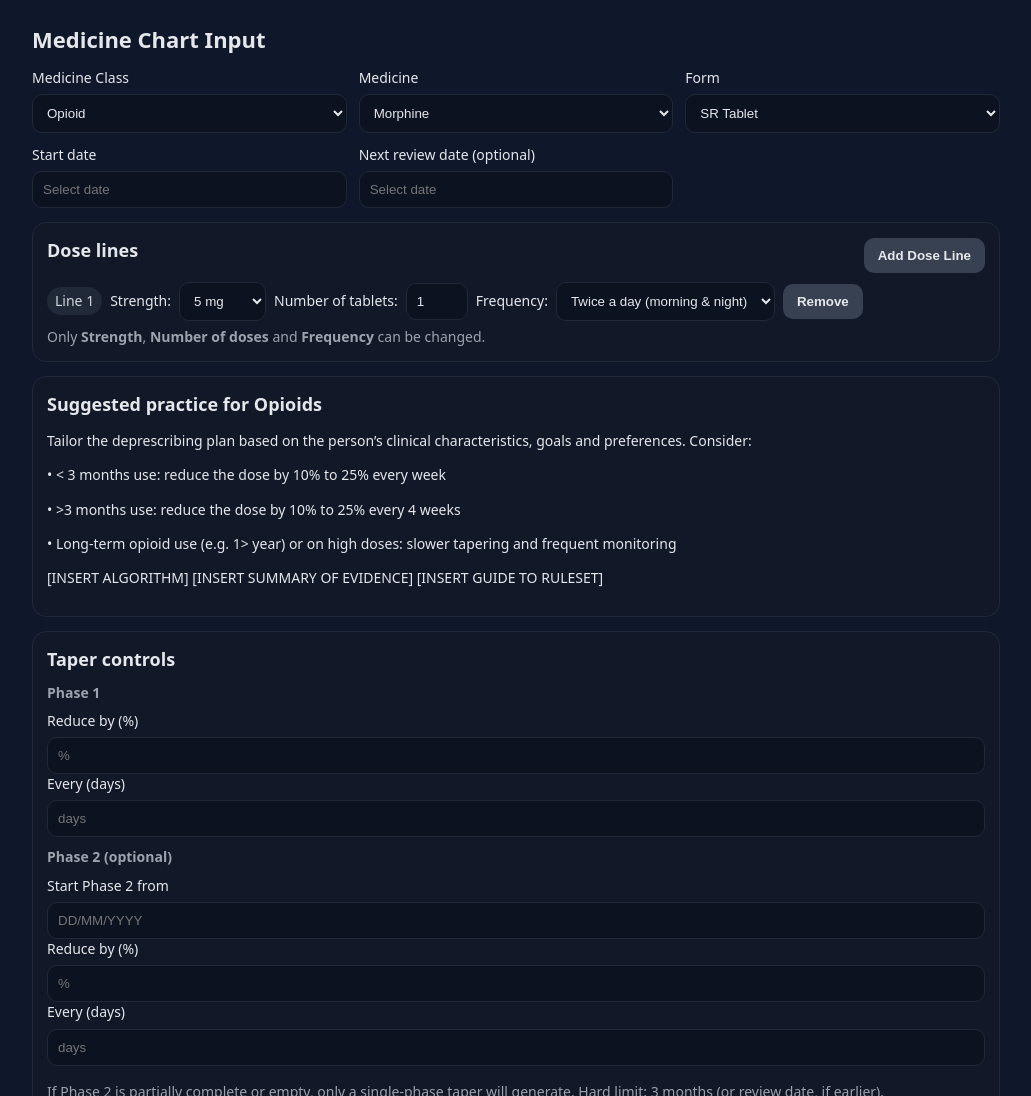
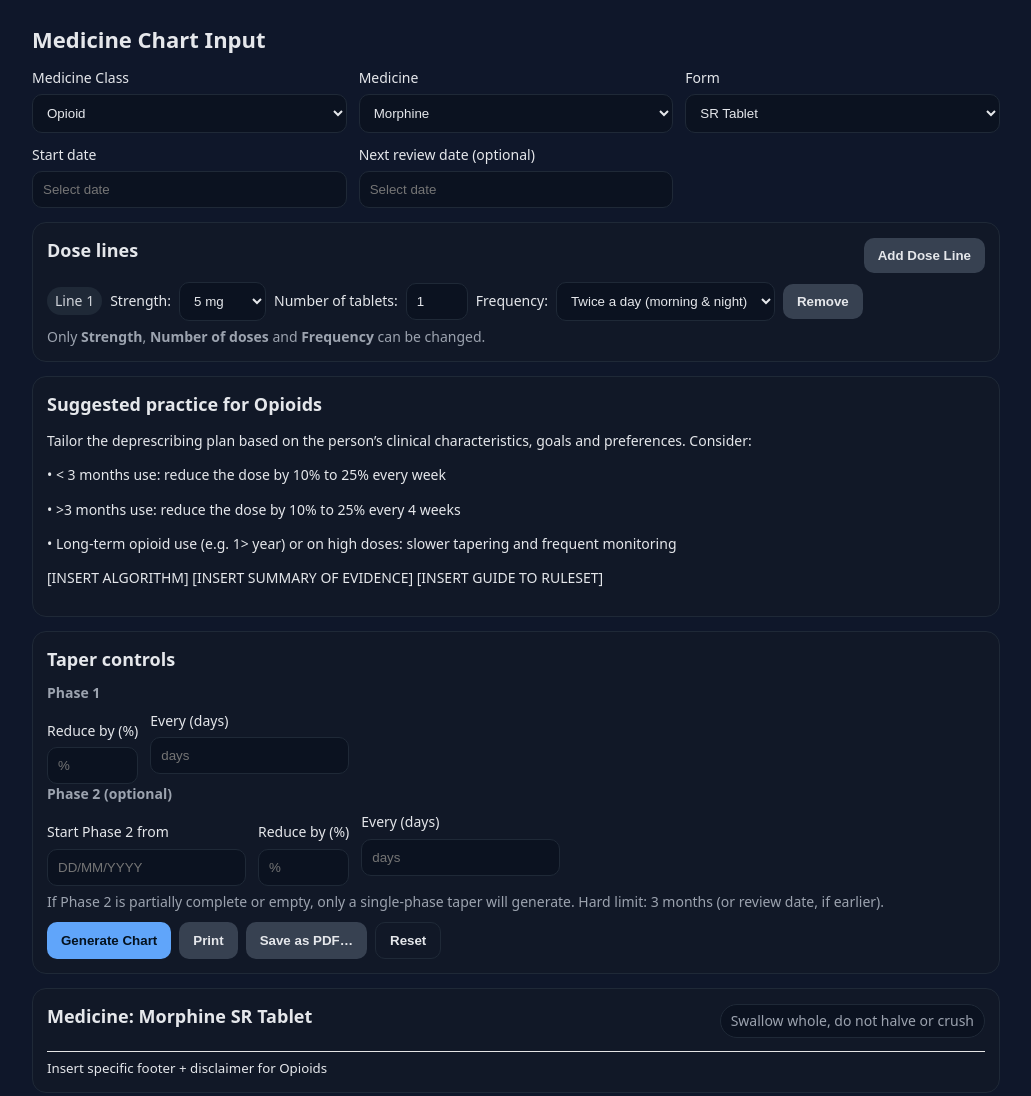
Before and after one commit to rwoj1/Calculator, a plain HTML site: page index.html in a window 1280 px wide. Shown: the top 1096 px of the page, without its empty margins (124-1155 px from the left). Drawn offline with nearby package versions, Linux system fonts and the light colour scheme.

Commit message:
Update styles.css

```diff
--- a/styles.css
+++ b/styles.css
@@ -38,10 +38,19 @@ button.ghost{background:transparent;border:1px solid var(--border);color:var(--t
 .footer-notes { margin-top: 12px; padding-top: 8px; border-top: 1px solid #e5e5e5; }
 .class-footer  { white-space: pre-wrap; line-height: 1.35; font-size: 0.95rem; }
 
+/* Taper controls L→R layout */
+.taper-inline {
+  display: flex;
+  align-items: end;
+  gap: 12px;
+  flex-wrap: wrap;
+}
+
 @media (max-width:800px){
   .grid{grid-template-columns:1fr}
   .grid.compact{grid-template-columns:1fr}
   .actions{flex-direction:column;align-items:flex-start}
+  .taper-inline label { flex: 1 1 100%; }
 }
 
 /* ==============================
```
